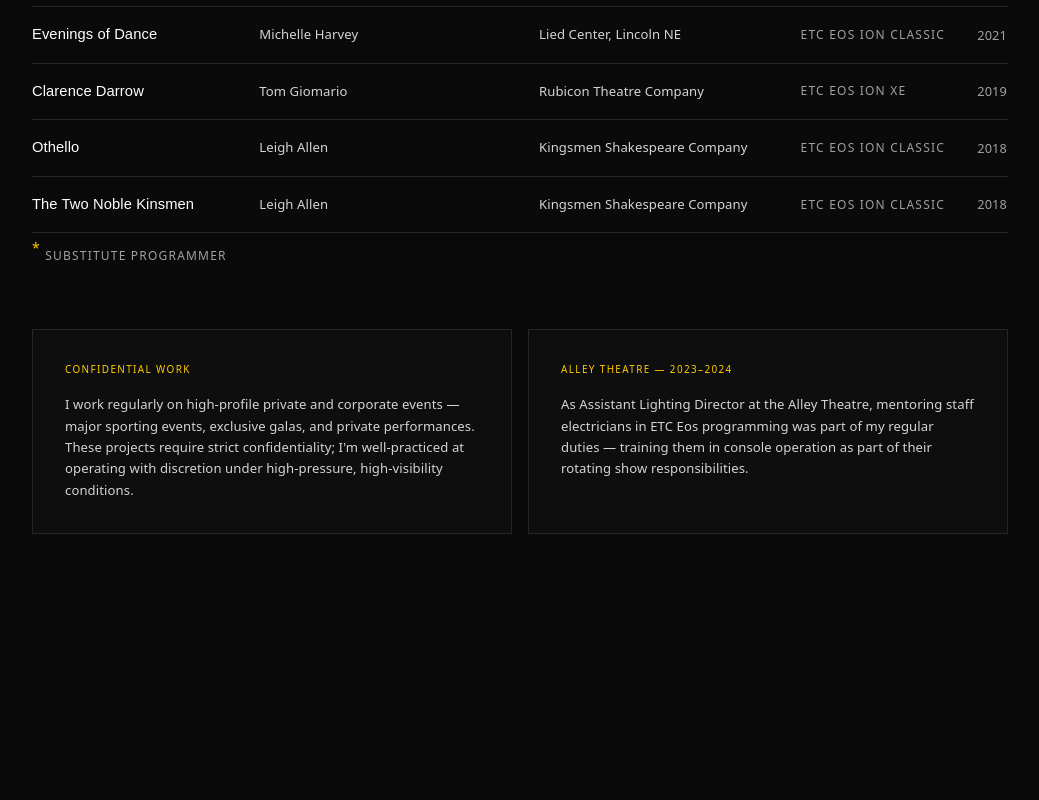
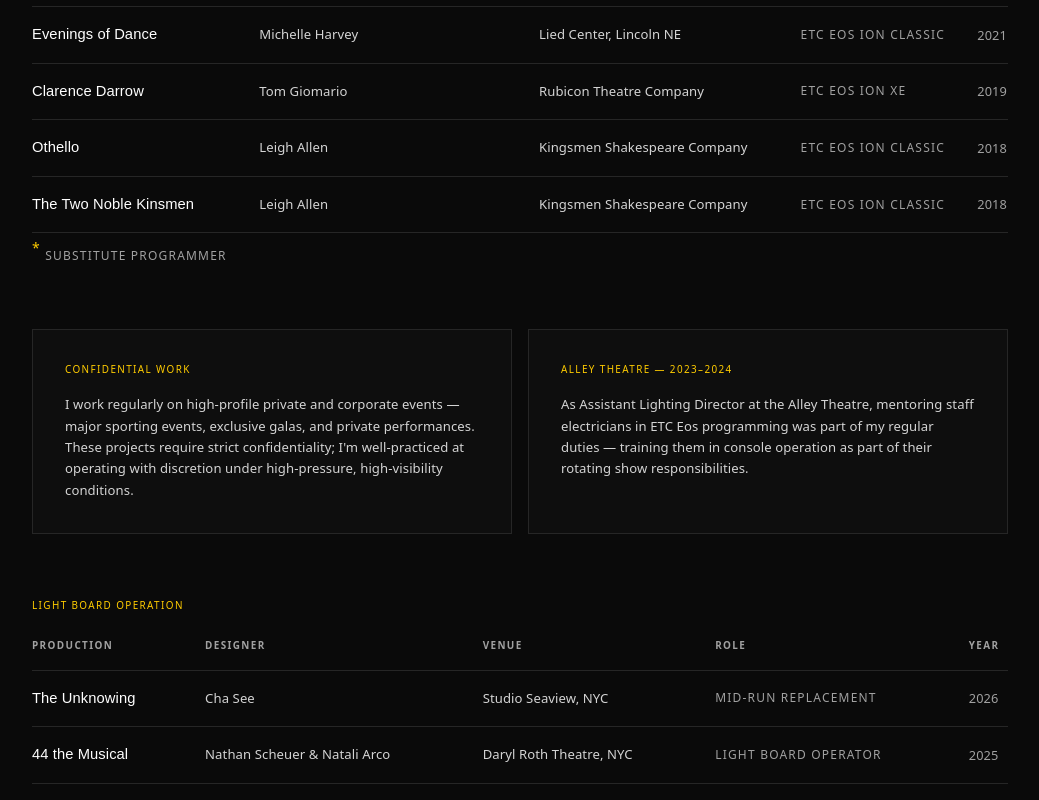
Before and after one commit to pedropipehitter/fh3lighting-website, a Next.js app: page /lighting-programming in a window 1280 px wide. Shown: the part 1040-1840 px from the top of the page, without its empty margins (120-1159 px from the left). Before the commit the page ends 1654 px from the top, so only its background shows below. Built offline with nearby package versions, Linux system fonts and the light colour scheme.

Commit message:
Add Light Board Operation section to programming page
New BoardOpCredit type and credits for The Unknowing and 44 the Musical, rendered as a subsection below the existing info boxes.

```diff
--- a/app/lighting-programming/page.tsx
+++ b/app/lighting-programming/page.tsx
@@ -1,6 +1,6 @@
 import type { Metadata } from "next";
 import { absoluteUrl } from "@/lib/seo";
-import { programmingCredits } from "@/lib/programming";
+import { programmingCredits, boardOpCredits } from "@/lib/programming";
 
 export const metadata: Metadata = {
   title: "Lighting Programming",
@@ -82,6 +82,33 @@ export default function LightingProgrammingPage() {
           </p>
         </div>
       </div>
+
+      <p className="font-ui-label text-[0.62rem] text-[#FFCC00] mt-16 mb-6">Light Board Operation</p>
+
+      <div className="overflow-x-auto">
+        <table className="w-full text-[0.9rem]">
+          <thead>
+            <tr className="border-b border-neutral-800">
+              <th className="font-ui-label text-left text-[0.62rem] text-neutral-400 pb-4 pr-8">Production</th>
+              <th className="font-ui-label text-left text-[0.62rem] text-neutral-400 pb-4 pr-8">Designer</th>
+              <th className="font-ui-label text-left text-[0.62rem] text-neutral-400 pb-4 pr-8">Venue</th>
+              <th className="font-ui-label text-left text-[0.62rem] text-neutral-400 pb-4 pr-8">Role</th>
+              <th className="font-ui-label text-left text-[0.62rem] text-neutral-400 pb-4">Year</th>
+            </tr>
+          </thead>
+          <tbody>
+            {boardOpCredits.map((credit, i) => (
+              <tr key={i} className="border-b border-neutral-800 hover:bg-neutral-900/50 transition-colors">
+                <td className="font-heading py-4 pr-8 text-white text-[0.92rem] font-medium">{credit.production}</td>
+                <td className="py-4 pr-8 text-neutral-300 text-[0.82rem]">{credit.designer}</td>
+                <td className="py-4 pr-8 text-neutral-300 text-[0.82rem]">{credit.venue}</td>
+                <td className="font-ui py-4 pr-8 text-neutral-400 text-xs uppercase tracking-[0.1em]">{credit.role}</td>
+                <td className="py-4 text-neutral-400 text-[0.8rem]">{credit.year}</td>
+              </tr>
+            ))}
+          </tbody>
+        </table>
+      </div>
     </div>
   );
 }
--- a/lib/programming.ts
+++ b/lib/programming.ts
@@ -1,3 +1,28 @@
+export interface BoardOpCredit {
+  production: string;
+  designer: string;
+  venue: string;
+  role: string;
+  year: number | string;
+}
+
+export const boardOpCredits: BoardOpCredit[] = [
+  {
+    production: "The Unknowing",
+    designer: "Cha See",
+    venue: "Studio Seaview, NYC",
+    role: "Mid-run replacement",
+    year: 2026,
+  },
+  {
+    production: "44 the Musical",
+    designer: "Nathan Scheuer & Natali Arco",
+    venue: "Daryl Roth Theatre, NYC",
+    role: "Light Board Operator",
+    year: 2025,
+  },
+];
+
 export interface ProgrammingCredit {
   production: string;
   designer: string;
```
